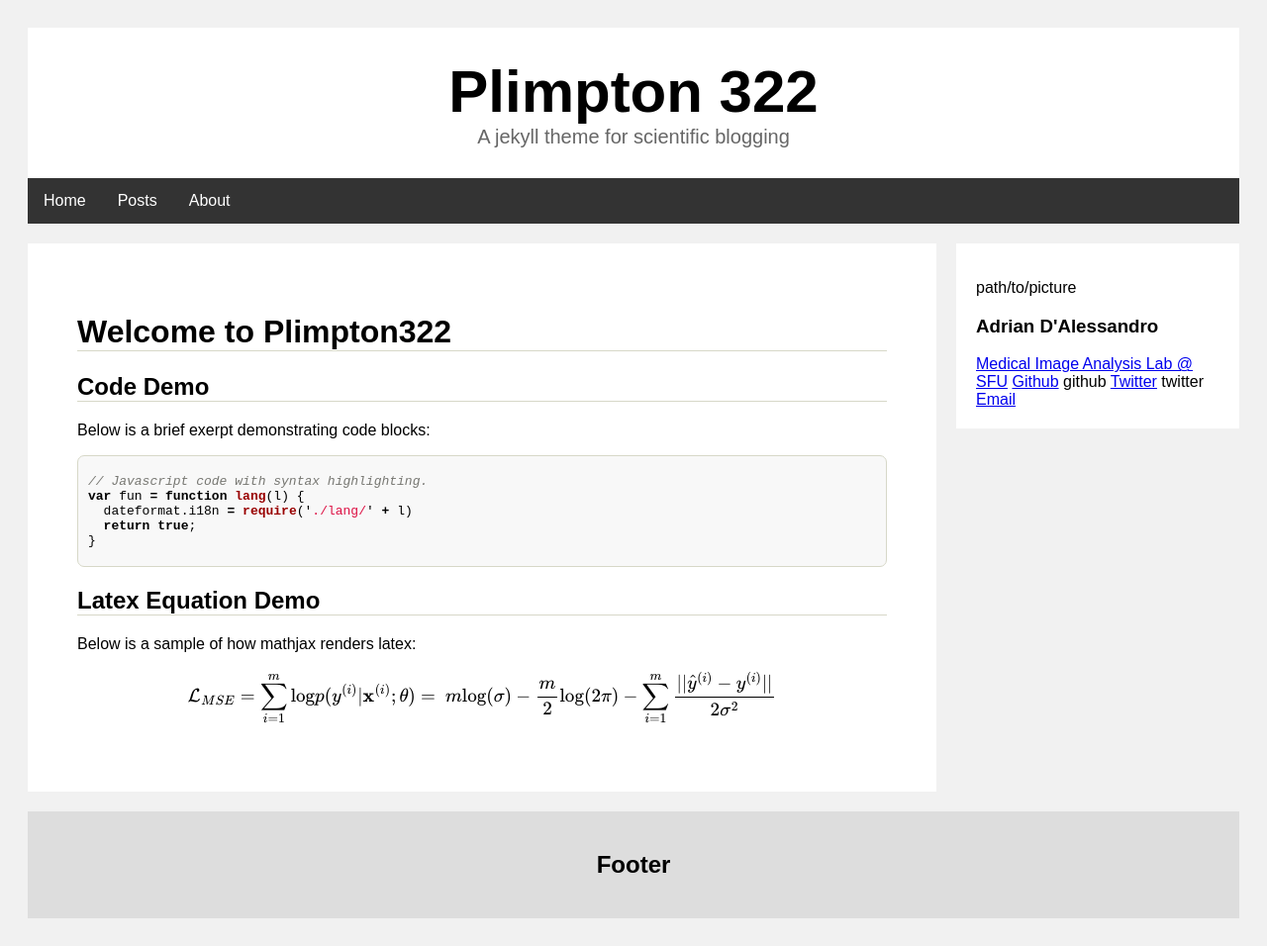
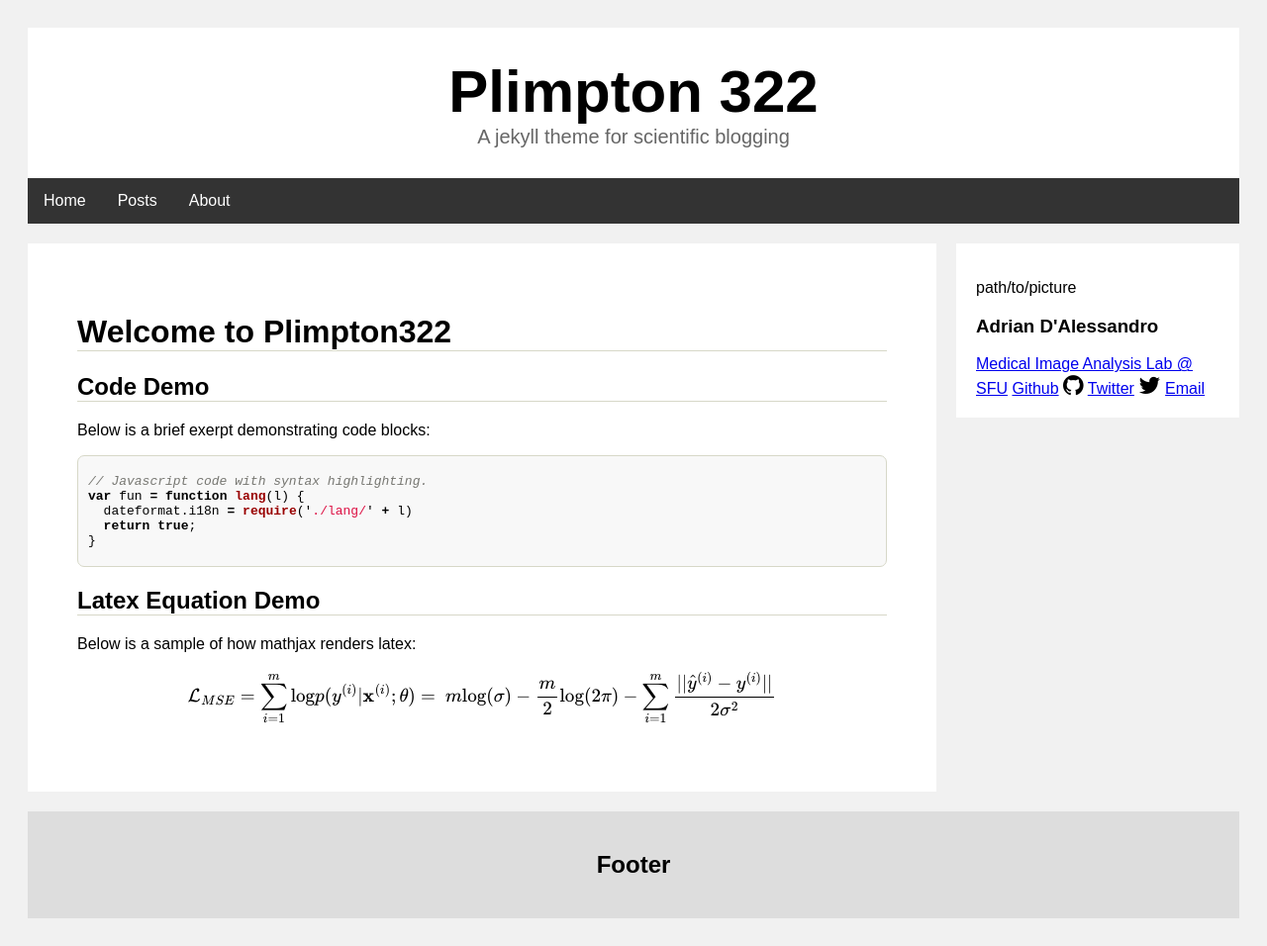
Before and after one commit to adrian-dalessandro/Plimpton322, a Jekyll site: the page built from index.md, in a window 1280 px wide. Shown: the whole page at 99% size. Built offline with Jekyll 4.4.1, drawn with Linux system fonts in a browser that asks for light colours; formulas are drawn with MathJax 3.

Commit message:
Update authorcards.html

```diff
--- a/_includes/authorcards.html
+++ b/_includes/authorcards.html
@@ -4,5 +4,5 @@
       <a href="{{ item.url }}">{{ item.title }}</a>
 {% endfor %}
 {% for item in site.data.authorship.outgoing %}
-      <a href="{{ item.url }}">{{ item.title }}</a> {{ item.icon }}
+      <a href="{{ item.url }}">{{ item.title }}</a> <i class="fa fa-{{ item.icon }}" style="font-size:24px"></i>
 {% endfor %}
```
